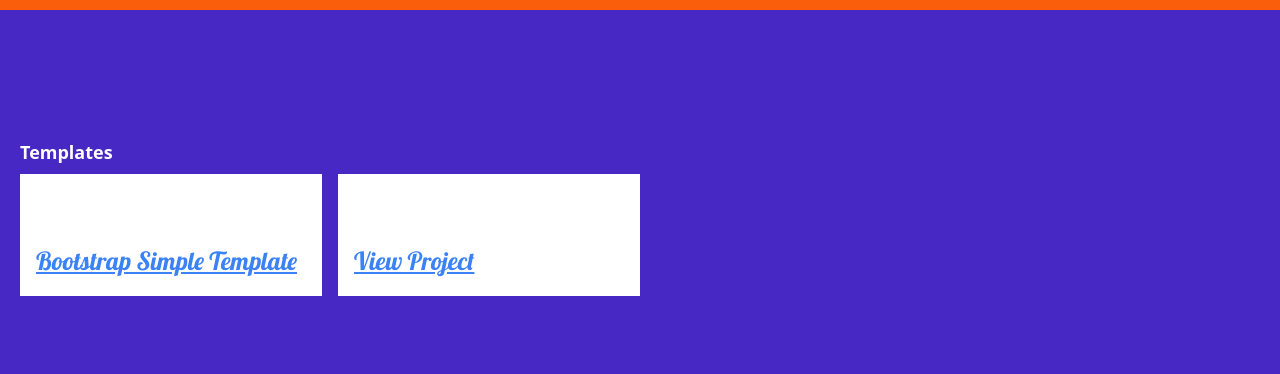
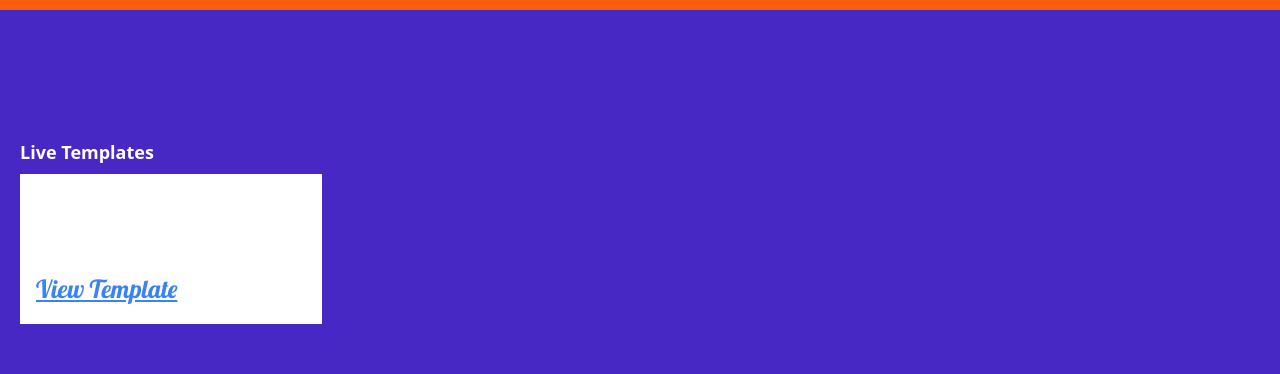
Before and after one commit to hereshecodes/hereshecodes.app, a React (Create React App) app: page / in a window 1280 px wide. Shown: the part 1480-1854 px from the top of the page. Built offline with nearby package versions, Linux system fonts and the light colour scheme.

Commit message:
Update to live projects

```diff
--- a/src/components/Projects.js
+++ b/src/components/Projects.js
@@ -7,16 +7,16 @@ const Projects = () => {
         <div className="about-info">
 
 
-          {/* Live Templates
+
           <div>
             <h2 className="text-lg font-semibold mb-2">Live Templates</h2>
             <div className="grid grid-cols-2 gap-4">
-              {/* Template 1
+
               <div className="bg-white p-4">
-                <h3 className="text-xl font-semibold">Template 1</h3>
-                <p>Description of Template 1</p>
+                <h3 className="text-xl font-semibold">SB Lash and Wax - Beauty Services</h3>
+                <p>Aesthetics Website</p>
                 <a
-                  href="link-to-template-1"
+                  href="https://sb-lash-and-wax-fort-smith-git-master-daniellehoopes.vercel.app/services.html"
                   className="text-blue-500 underline"
                   target="_blank"
                   rel="noopener noreferrer"
@@ -24,55 +24,12 @@ const Projects = () => {
                   View Template
                 </a>
               </div>
-              {/* Template 2 *
-              <div className="bg-white p-4">
-                <h3 className="text-xl font-semibold">Template 2</h3>
-                <p>Description of Template 2</p>
-                <a
-                  href="link-to-template-2"
-                  className="text-blue-500 underline"
-                  target="_blank"
-                  rel="noopener noreferrer"
-                >
-                  View Template
-                </a>
-              </div>
-            </div>
-  </div> */}
+
           {/* Projects */}
-          <div>
-            <h2 className="text-lg font-semibold mb-2">Templates</h2>
-            <div className="grid grid-cols-2 gap-4">
-              {/* Project 1 */}
-              <div className="bg-white p-4">
-                <h3 className="text-xl font-semibold">Project 1</h3>
-                <p>Description of Project 1</p>
-                <a
-                  href="https://sidebar-bootstrap-template-44p3bhbca-daniellehoopes.vercel.app/index.html"
-                  className="text-blue-500 underline"
-                  target="_blank"
-                  rel="noopener noreferrer"
-                >
-                  Bootstrap Simple Template
-                </a>
-              </div>
-              {/* Project 2 */}
-              <div className="bg-white p-4">
-                <h3 className="text-xl font-semibold">Project 2</h3>
-                <p>Description of Project 2</p>
-                <a
-                  href="link-to-project-2"
-                  className="text-blue-500 underline"
-                  target="_blank"
-                  rel="noopener noreferrer"
-                >
-                  View Project
-                </a>
-              </div>
-            </div>
-          </div>
+
         </div>
-
+       </div>
+      </div>
       </div>
     </section>
   );
```
